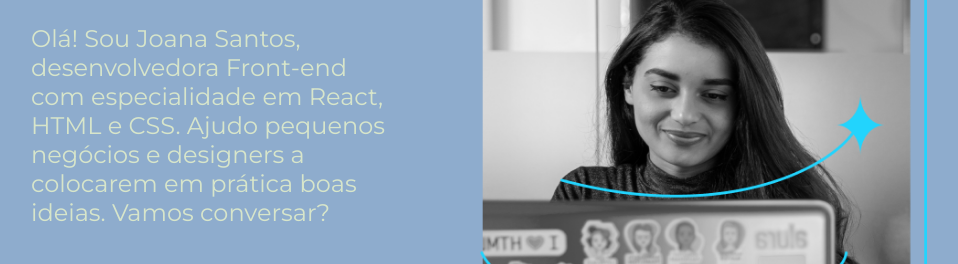
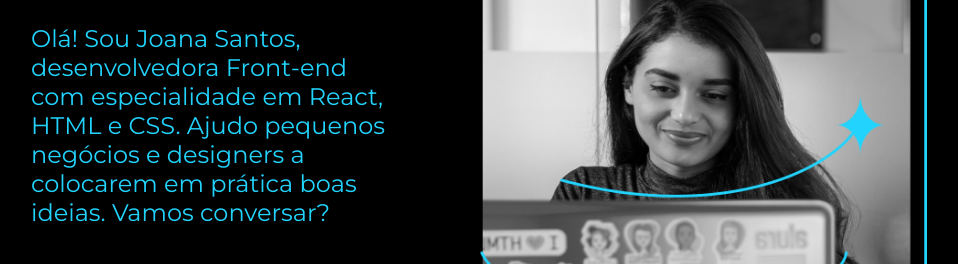
Before and after one commit to herculanaline/portfolio_html_css, a plain HTML site: page index.html in a window 1280 px wide. Shown: the part 443-707 px from the top of the page, without its empty margins (161-1119 px from the left). Drawn offline with nearby package versions, Linux system fonts and the light colour scheme.

Commit message:
Update style.css

```diff
--- a/styles/style.css
+++ b/styles/style.css
@@ -1,10 +1,10 @@
 @import url('https://fonts.googleapis.com/css2?family=Krona+One&family=Montserrat&display=swap');
 
 :root{
-    --cor-primaria: #8EACCD;
-    --cor-secundaria: #D7E5CA;
-    --cor-terciaria: #F9F3CC;
-    --cor-quarternaria: #D2E0FB;
+    --cor-primaria: #000000;
+    --cor-secundaria: #22D4FD;
+    --cor-terciaria: #F6F6F6;
+    --cor-quarternaria: #22D3FD;
 
     --fonte-principal: 'Krona One', sans-serif;
     --fonte-secundaria: 'Montserrat', sans-serif;
```
